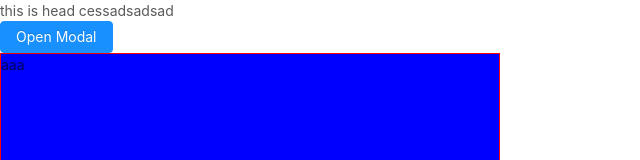
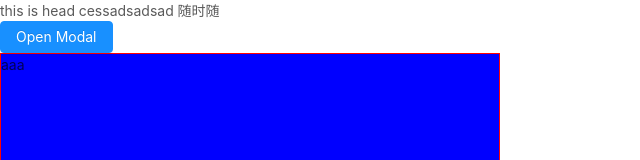
Before and after one commit to NaMisuang/webpack-react, a React app: page / in a window 1280 px wide. Shown: the top 160 px of the page, without its empty margins (0-640 px from the left). Built offline with nearby package versions, Linux system fonts and the light colour scheme.

Commit message:
提交测试

```diff
--- a/src/App.js
+++ b/src/App.js
@@ -6,7 +6,7 @@ class App extends Component {
         return (
             <div>
                 <header>
-                    this is head  cessadsadsad
+                    this is head  cessadsadsad   随时随
                 </header>
                 <main>
                     <Test />
```
